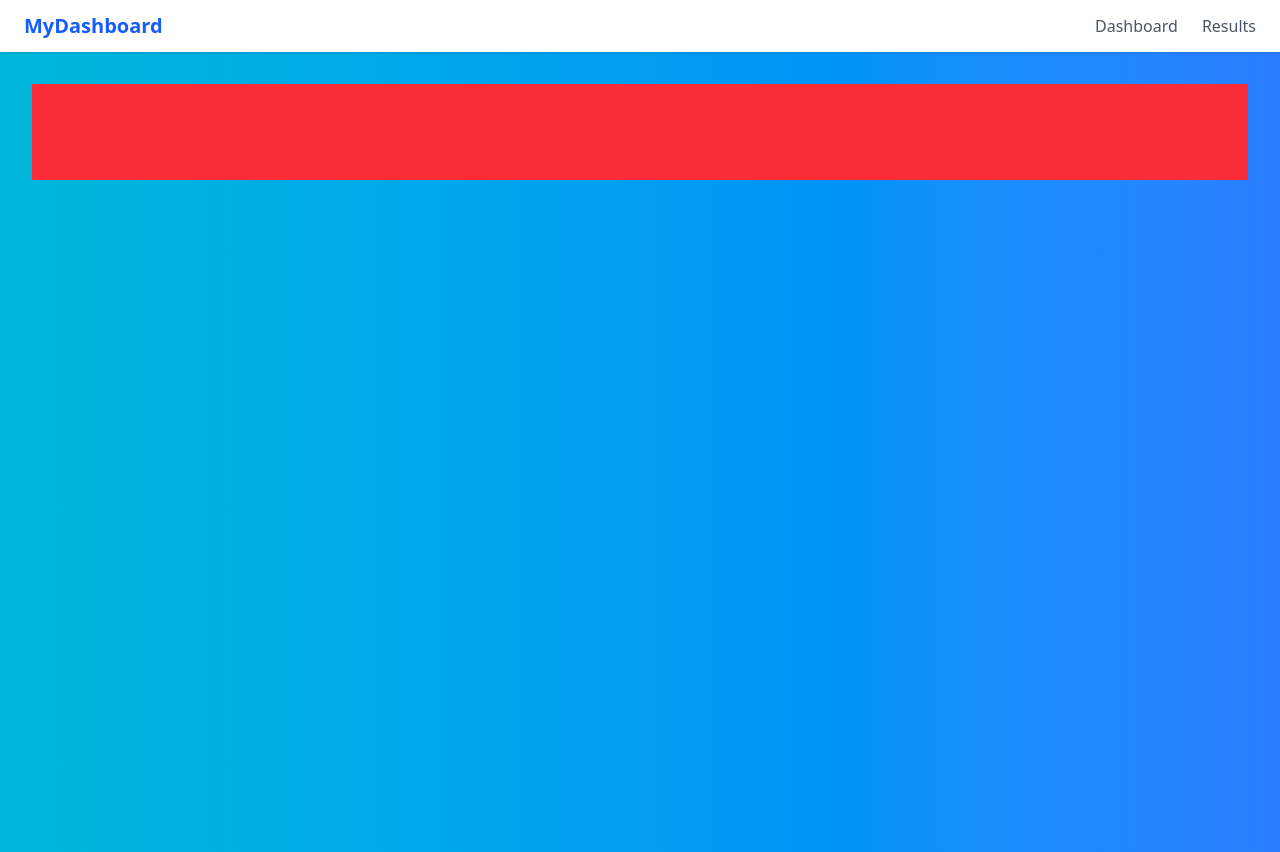
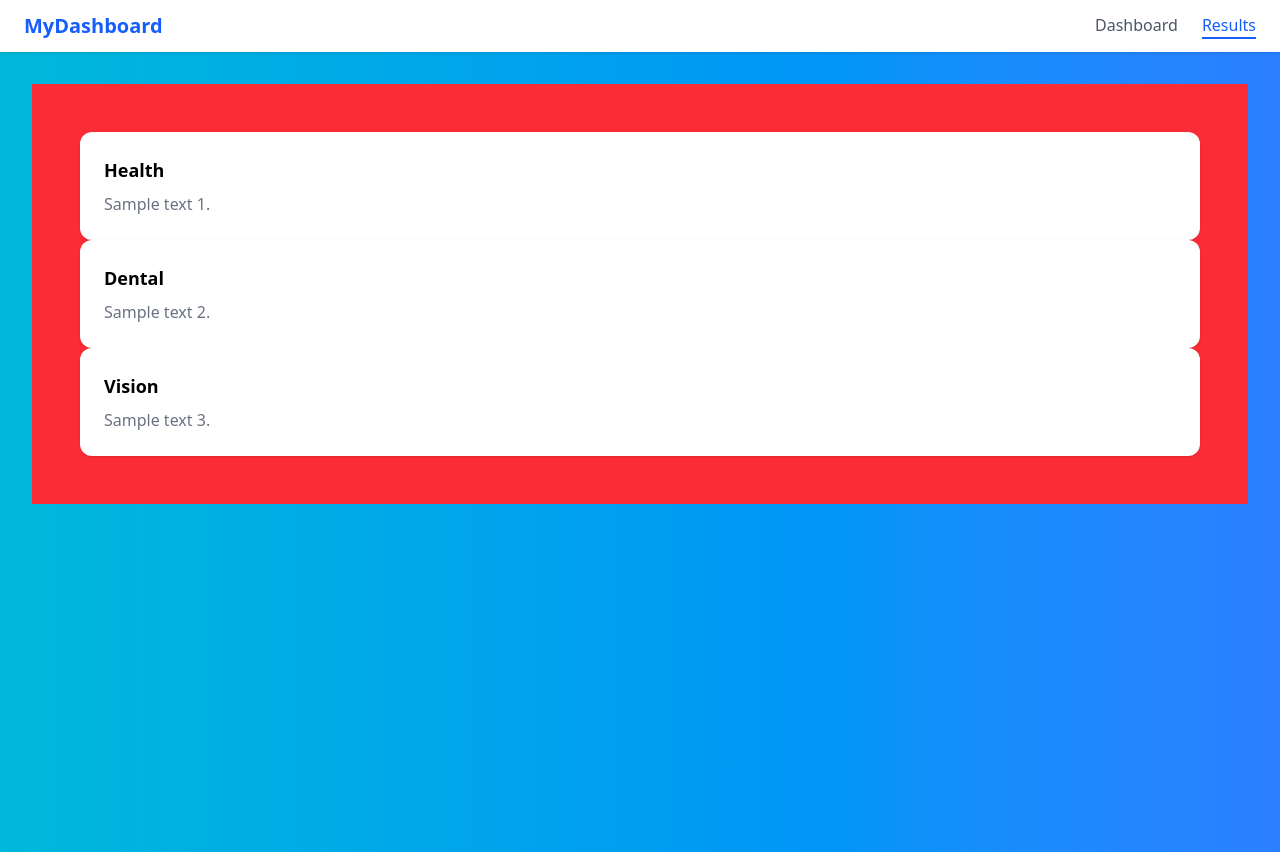
Before and after one commit to RishavIII/lincoln-financial-hackathon, a React (Vite) app: page /results in a window 1280 px wide. Built offline with nearby package versions, Linux system fonts and the light colour scheme.

Commit message:
Began results section

```diff
--- a/src/components/Card.jsx
+++ b/src/components/Card.jsx
@@ -1,4 +1,4 @@
-export default function Navbar({ title, description }) {
+export default function Card({ title, description }) {
     return (
         <div className="p-6 bg-white rounded-xl shadow hover:shadow-md transition">
             <h3 className="font-semibold text-lg mb-2">{title}</h3>
--- a/src/components/Navbar.jsx
+++ b/src/components/Navbar.jsx
@@ -23,7 +23,7 @@ export default function Navbar() {
           <Link
             to="/results"
             className={`font-medium ${
-              location.pathname === "/"
+              location.pathname === "/results"
                 ? "text-blue-600 border-b-2 border-blue-600"
                 : "text-gray-600 hover:text-blue-500"
             }`}
--- /dev/null
+++ b/src/components/ResultCard.jsx
@@ -0,0 +1,12 @@
+export default function ResultsCard({ title, description, visible }) {
+    if (visible) {
+        return (
+            <div className="p-6 bg-white rounded-xl shadow hover:shadow-md transition">
+                <h3 className="font-semibold text-lg mb-2">{title}</h3>
+                <p className="text-gray-500">{description}</p>
+            </div>
+        )
+    } else {
+        return ""
+    }
+}
--- a/src/pages/Results.jsx
+++ b/src/pages/Results.jsx
@@ -1,8 +1,26 @@
+import ResultsCard from "../components/ResultCard"
+
 export default function Results() {
   return (
     <div className="p-8">
         <div className="p-12 bg-red-500">
+            <ResultsCard
+                title="Health"
+                description="Sample text 1."
+                visible={true}
+            ></ResultsCard>
 
+            <ResultsCard
+                title="Dental"
+                description="Sample text 2."
+                visible={true}
+            ></ResultsCard>
+
+            <ResultsCard
+                title="Vision"
+                description="Sample text 3."
+                visible={true}
+            ></ResultsCard>
         </div>
     </div>
   );
```
